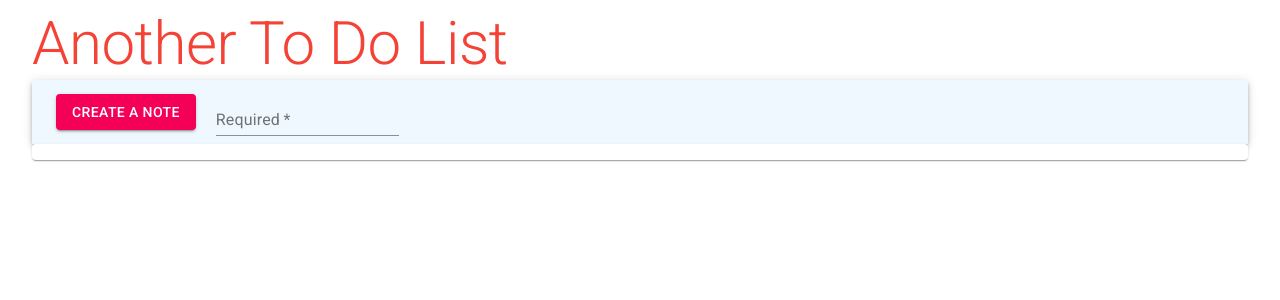
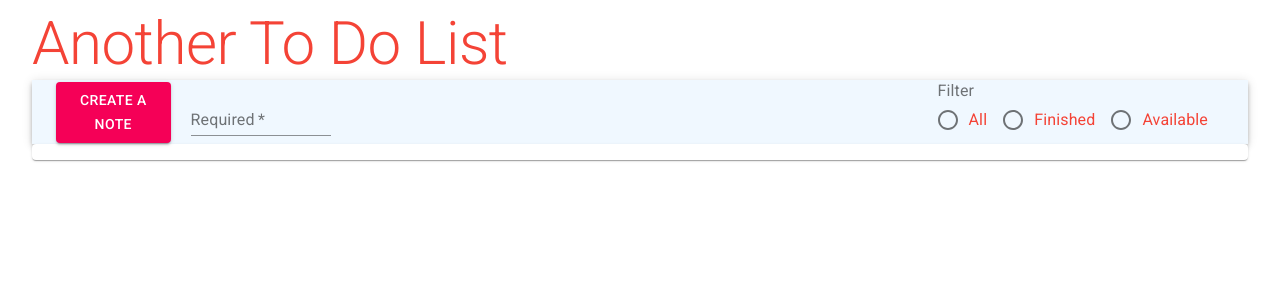
Before and after one commit to IvanciuVlad/another-to-do-app, a React (Create React App) app: page / in a window 1280 px wide. Shown: the top 300 px of the page. Built offline with nearby package versions, Linux system fonts and the light colour scheme.

Commit message:
Added filters (no functionality)

```diff
--- a/src/App.js
+++ b/src/App.js
@@ -1,5 +1,19 @@
 import React, {useState} from "react";
-import {Container, Typography, AppBar, Toolbar, Button, TextField, Paper, List} from '@material-ui/core';
+import {
+    Container,
+    Typography,
+    AppBar,
+    Toolbar,
+    Button,
+    TextField,
+    Paper,
+    List,
+    FormControl,
+    FormLabel,
+    RadioGroup,
+    FormControlLabel,
+    Radio
+} from '@material-ui/core';
 import NoteList from "./notes/NoteList";
 import {connect} from "react-redux";
 import {addNote} from "./actions";
@@ -11,7 +25,7 @@ const App = ({notes, addNote}) => {
 
     const sendInput = (e) => {
         e.preventDefault();
-        if(input !== "") {
+        if (input !== "") {
             const note = {
                 text: input
             }
@@ -28,13 +42,13 @@ const App = ({notes, addNote}) => {
     return (
         <div>
             <Container>
-                <Typography id="todo-title" variant="h2" >
+                <Typography id="todo-title" variant="h2">
                     Another To Do List
                 </Typography>
             </Container>
             <Container id="menu">
                 <AppBar position="static" id="todo-appbar">
-                    <Toolbar>
+                    <Toolbar id="todo-toolbar">
                         <Button variant="contained" color="secondary" onClick={sendInput}>
                             Create a Note
                         </Button>
@@ -47,6 +61,17 @@ const App = ({notes, addNote}) => {
                                            onChange={handleOnInputChange}/>
                             </div>
                         </form>
+
+                        <FormControl className="todo-radiobuttons">
+                            <div>
+                                <FormLabel component="legend">Filter</FormLabel>
+                                <RadioGroup row>
+                                    <FormControlLabel value="all" control={<Radio/>} label="All"/>
+                                    <FormControlLabel value="finished" control={<Radio/>} label="Finished"/>
+                                    <FormControlLabel value="available" control={<Radio/>} label="Available"/>
+                                </RadioGroup>
+                            </div>
+                        </FormControl>
                     </Toolbar>
                 </AppBar>
             </Container>
@@ -54,7 +79,7 @@ const App = ({notes, addNote}) => {
             <Container>
                 <Paper>
                     <List>
-                        <NoteList />
+                        <NoteList/>
                     </List>
                 </Paper>
             </Container>
--- a/src/index.css
+++ b/src/index.css
@@ -5,6 +5,11 @@
 
 #todo-appbar {
     background: aliceblue;
+    width: 100%;
+}
+
+#todo-toolbar {
+    display: inline-flex;
 }
 
 #todo-title {
@@ -27,3 +32,10 @@
 .todo-listitem-text {
     width: 100%;
 }
+
+.todo-radiobuttons {
+    color: #f44336;
+    width: 100%;
+    align-items: flex-end;
+    padding-right: 30px;
+}
--- a/src/reducers/reducers.js
+++ b/src/reducers/reducers.js
@@ -1,5 +1,4 @@
 import {ADD_NOTE, UPDATE_NOTE, DELETE_NOTE} from "../actions/types";
-import _ from "lodash";
 
 export default (state = [], action) => {
     switch(action.type) {
```
